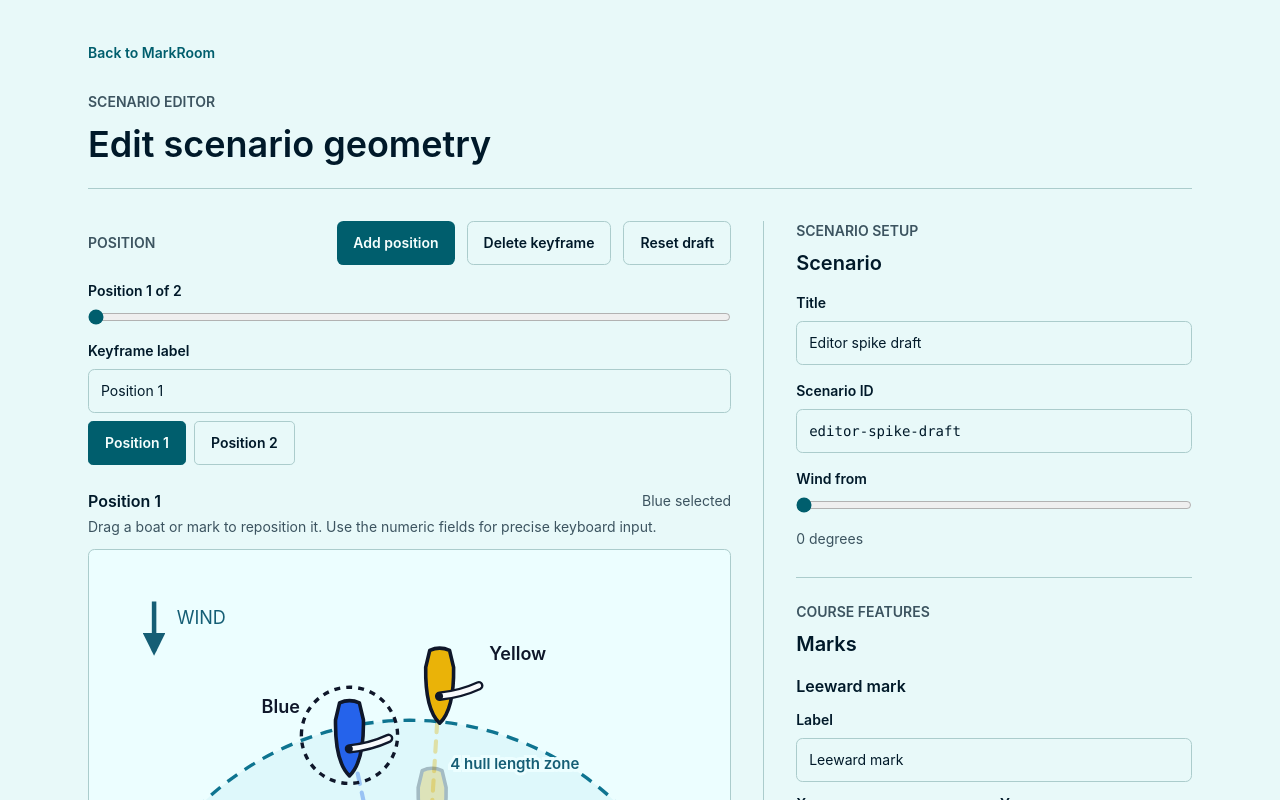
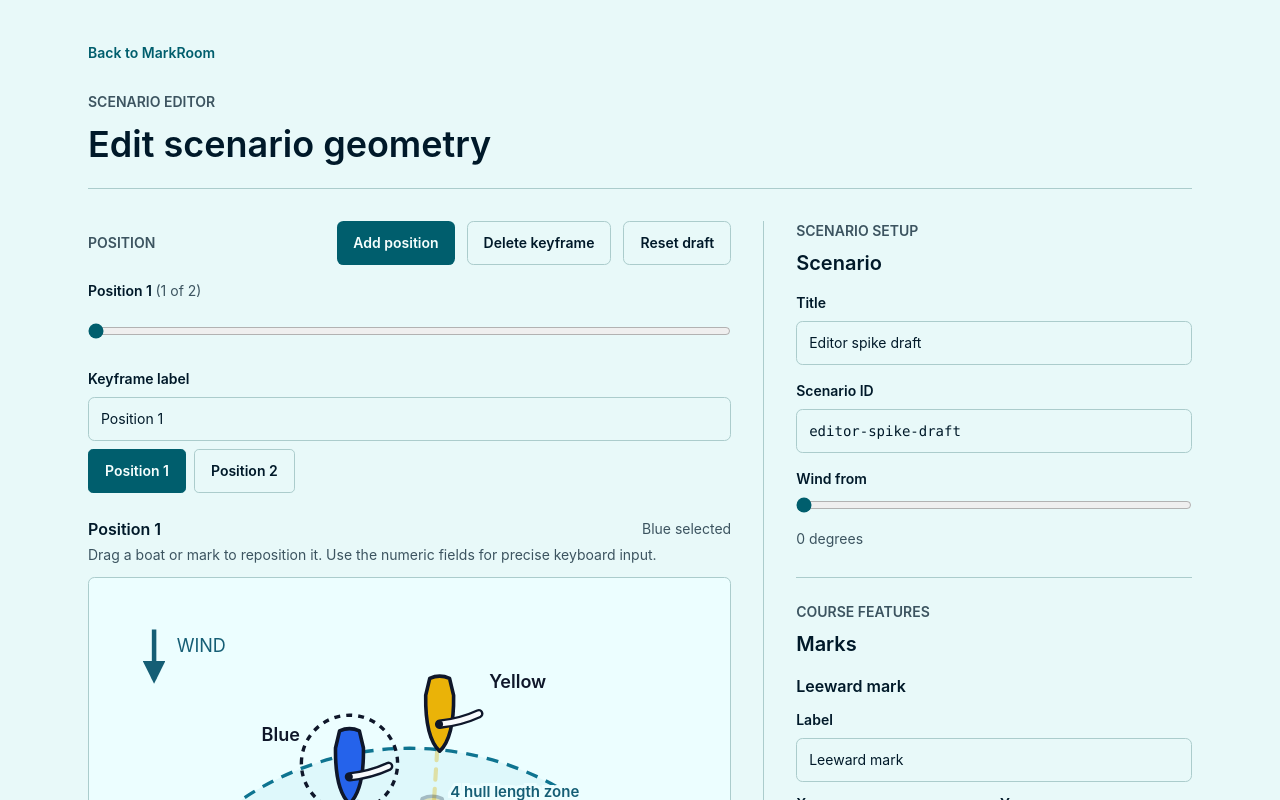
Before and after one commit to Waldo000000/mark-room, a Next.js app: page /editor in a window 1280 px wide. Shown: the top 800 px of the page. Built offline with nearby package versions, Linux system fonts and the light colour scheme.

Commit message:
feat(render): share the discrete keyframe scrubber (#117)

```diff
--- a/src/components/editor/scenario-editor-spike.tsx
+++ b/src/components/editor/scenario-editor-spike.tsx
@@ -11,6 +11,7 @@ import {
   GhostedKeyframeBoats,
   KeyframeTrackLines,
 } from '@/src/components/scenario/ghosted-keyframe-boats';
+import { KeyframeScrubber } from '@/src/components/scenario/keyframe-scrubber';
 import {
   inferTackFromHeading,
   normalizeDegrees,
@@ -560,11 +561,6 @@ export function ScenarioEditorSpike({
     }));
   }
 
-  function selectKeyframeByIndex(index: number) {
-    const nextIndex = clamp(index, 0, scenario.keyframes.length - 1);
-    setActiveKeyframeId(scenario.keyframes[nextIndex].id);
-  }
-
   function addKeyframe() {
     const nextIndex = scenario.keyframes.length + 1;
     const copiedStates = activeKeyframe.boatStates.map((state) => ({
@@ -752,22 +748,13 @@ export function ScenarioEditorSpike({
               Reset draft
             </button>
           </div>
-          <label className="mt-4 grid gap-2 text-sm font-semibold">
-            {activeKeyframe.label} of {scenario.keyframes.length}
-            <input
-              aria-label="Select scenario position"
-              className="w-full accent-primary"
-              data-testid="keyframe-slider"
-              max={scenario.keyframes.length}
-              min="1"
-              step="1"
-              type="range"
-              value={activeKeyframeIndex + 1}
-              onChange={(event) =>
-                selectKeyframeByIndex(Number(event.currentTarget.value) - 1)
-              }
+          <div className="mt-4">
+            <KeyframeScrubber
+              activeKeyframeId={activeKeyframe.id}
+              keyframes={scenario.keyframes}
+              onSelect={setActiveKeyframeId}
             />
-          </label>
+          </div>
           <label className="mt-4 grid gap-2 text-sm font-semibold">
             Keyframe label
             <input
--- /dev/null
+++ b/src/components/scenario/keyframe-scrubber.tsx
@@ -0,0 +1,64 @@
+'use client';
+
+import { useId } from 'react';
+
+export type KeyframeScrubberItem = {
+  id: string;
+  label: string;
+};
+
+type KeyframeScrubberProps = {
+  activeKeyframeId: string;
+  keyframes: KeyframeScrubberItem[];
+  onSelect: (keyframeId: string) => void;
+};
+
+export function KeyframeScrubber({
+  activeKeyframeId,
+  keyframes,
+  onSelect,
+}: KeyframeScrubberProps) {
+  const inputId = useId();
+  const activeIndex = Math.max(
+    0,
+    keyframes.findIndex((keyframe) => keyframe.id === activeKeyframeId),
+  );
+  const activeKeyframe = keyframes[activeIndex];
+
+  if (!activeKeyframe) return null;
+
+  const position = activeIndex + 1;
+  const valueText = `${activeKeyframe.label}, position ${position} of ${keyframes.length}`;
+
+  return (
+    <div className="grid gap-2">
+      <label
+        className="text-sm font-semibold"
+        data-testid="active-keyframe-label"
+        htmlFor={inputId}
+      >
+        {activeKeyframe.label}{' '}
+        <span className="font-normal text-muted-foreground">
+          ({position} of {keyframes.length})
+        </span>
+      </label>
+      <input
+        id={inputId}
+        aria-label="Select scenario position"
+        aria-valuetext={valueText}
+        className="min-h-11 w-full accent-primary"
+        data-testid="keyframe-slider"
+        max={keyframes.length}
+        min="1"
+        step="1"
+        type="range"
+        value={position}
+        onChange={(event) => {
+          const selectedKeyframe =
+            keyframes[Number(event.currentTarget.value) - 1];
+          if (selectedKeyframe) onSelect(selectedKeyframe.id);
+        }}
+      />
+    </div>
+  );
+}
--- a/src/components/scenario/training-example-view.tsx
+++ b/src/components/scenario/training-example-view.tsx
@@ -16,6 +16,7 @@ import {
   describeOutcome,
   selectRulingStatements,
 } from '@/src/components/scenario/ruling-presentation';
+import { ViewerKeyframeTimeline } from '@/src/components/scenario/viewer-keyframe-timeline';
 import type { CorpusMetadata } from '@/src/domain/corpus/schema';
 import { deriveApplicableRuleQuestion } from '@/src/domain/quiz/applicable-rule';
 import { deriveKeepClearQuestion } from '@/src/domain/quiz/keep-clear';
@@ -139,34 +140,16 @@ export function TrainingExampleView({
         <div className="mt-8 grid gap-8 lg:grid-cols-[minmax(0,3fr)_minmax(20rem,2fr)]">
           <section className="min-w-0">
             {scenario.keyframes.length > 1 ? (
-              <nav aria-label="Scenario position" className="mb-5">
-                <p className="text-sm font-semibold uppercase text-muted-foreground">
-                  Position
-                </p>
-                <div
-                  className="mt-2 flex gap-2 overflow-x-auto pb-1"
-                  data-testid="position-selector"
-                >
-                  {scenario.keyframes.map((candidate) => {
-                    const selected = candidate.id === keyframe.id;
-
-                    return (
-                      <Link
-                        key={candidate.id}
-                        aria-current={selected ? 'step' : undefined}
-                        className={`inline-flex min-h-11 min-w-24 shrink-0 items-center justify-center rounded-sm border px-4 text-sm font-semibold focus-visible:outline-2 focus-visible:outline-offset-2 ${
-                          selected
-                            ? 'border-primary bg-primary text-primary-foreground'
-                            : 'border-border bg-background text-foreground hover:bg-muted'
-                        }`}
-                        href={`/scenarios/${scenarioSlug}?position=${encodeURIComponent(candidate.id)}${quizMode ? `&mode=quiz${quizQuestionQuery}` : ''}`}
-                      >
-                        {candidate.label}
-                      </Link>
-                    );
-                  })}
-                </div>
-              </nav>
+              <ViewerKeyframeTimeline
+                keyframes={scenario.keyframes.map(({ id, label }) => ({
+                  id,
+                  label,
+                }))}
+                quizMode={quizMode}
+                quizQuestionQuery={quizQuestionQuery}
+                scenarioSlug={scenarioSlug}
+                selectedKeyframeId={keyframe.id}
+              />
             ) : null}
 
             <div className="flex items-center justify-between gap-4">
--- /dev/null
+++ b/src/components/scenario/viewer-keyframe-timeline.tsx
@@ -0,0 +1,80 @@
+'use client';
+
+import Link from 'next/link';
+import { startTransition, useOptimistic } from 'react';
+import { useRouter } from 'next/navigation';
+
+import {
+  KeyframeScrubber,
+  type KeyframeScrubberItem,
+} from '@/src/components/scenario/keyframe-scrubber';
+
+type ViewerKeyframeTimelineProps = {
+  keyframes: KeyframeScrubberItem[];
+  quizMode: boolean;
+  quizQuestionQuery: string;
+  scenarioSlug: string;
+  selectedKeyframeId: string;
+};
+
+export function ViewerKeyframeTimeline({
+  keyframes,
+  quizMode,
+  quizQuestionQuery,
+  scenarioSlug,
+  selectedKeyframeId,
+}: ViewerKeyframeTimelineProps) {
+  const router = useRouter();
+  const [optimisticKeyframeId, setOptimisticKeyframeId] =
+    useOptimistic(selectedKeyframeId);
+
+  function hrefFor(keyframeId: string) {
+    return `/scenarios/${scenarioSlug}?position=${encodeURIComponent(keyframeId)}${quizMode ? `&mode=quiz${quizQuestionQuery}` : ''}`;
+  }
+
+  function selectKeyframe(keyframeId: string) {
+    startTransition(() => {
+      setOptimisticKeyframeId(keyframeId);
+      router.replace(hrefFor(keyframeId), { scroll: false });
+    });
+  }
+
+  return (
+    <nav aria-label="Scenario position" className="mb-5">
+      <p className="text-sm font-semibold uppercase text-muted-foreground">
+        Position
+      </p>
+      <div className="mt-2">
+        <KeyframeScrubber
+          activeKeyframeId={optimisticKeyframeId}
+          keyframes={keyframes}
+          onSelect={selectKeyframe}
+        />
+      </div>
+      <div
+        className="mt-2 flex gap-2 overflow-x-auto pb-1"
+        data-testid="position-selector"
+      >
+        {keyframes.map((keyframe) => {
+          const selected = keyframe.id === optimisticKeyframeId;
+
+          return (
+            <Link
+              key={keyframe.id}
+              aria-current={selected ? 'step' : undefined}
+              className={`inline-flex min-h-11 min-w-24 shrink-0 items-center justify-center rounded-sm border px-4 text-sm font-semibold focus-visible:outline-2 focus-visible:outline-offset-2 ${
+                selected
+                  ? 'border-primary bg-primary text-primary-foreground'
+                  : 'border-border bg-background text-foreground hover:bg-muted'
+              }`}
+              href={hrefFor(keyframe.id)}
+              scroll={false}
+            >
+              {keyframe.label}
+            </Link>
+          );
+        })}
+      </div>
+    </nav>
+  );
+}
```
Also changed, not shown: 6 other files (tests, documents, lock files or other folders).
